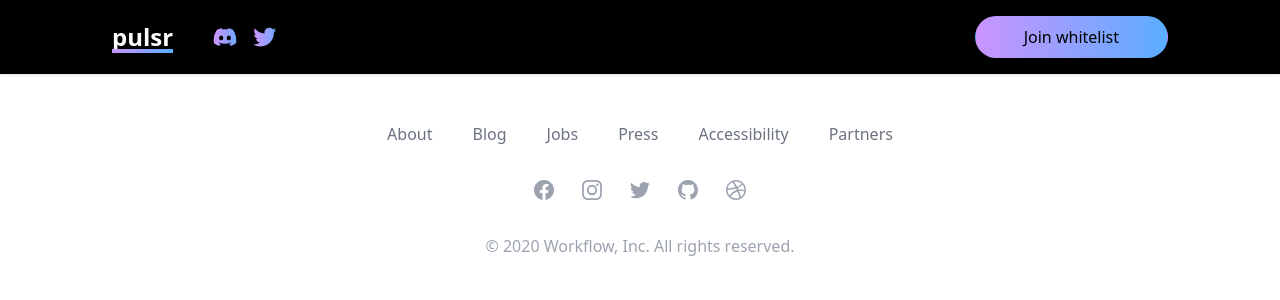
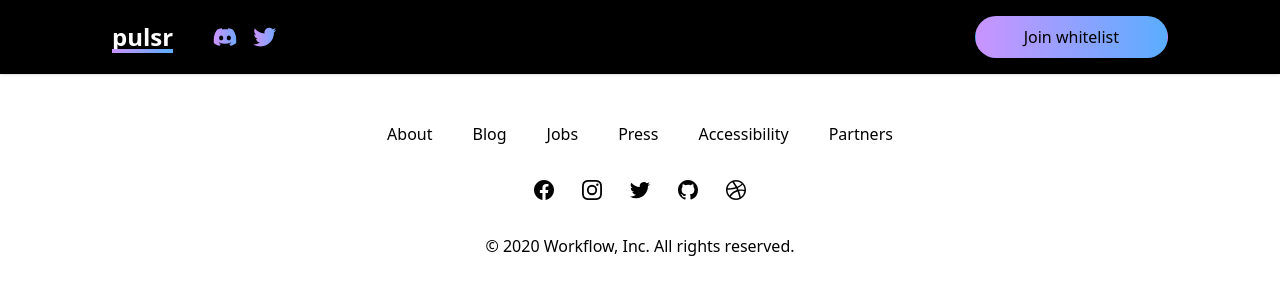
Before and after one commit to kseikyo/pulsr-ai-landing, a Next.js app: page / in a window 1280 px wide. Shown: the top 300 px of the page. Built offline with nearby package versions, Linux system fonts and the light colour scheme.

Commit message:
config: add gray color

```diff
--- a/tailwind.config.js
+++ b/tailwind.config.js
@@ -5,6 +5,7 @@ module.exports = {
       colors: {
         "light-blue": "#5AADFF",
         "light-purple": "#CA94FF",
+        "gray": "#626575"
       }
     },
   },
```
